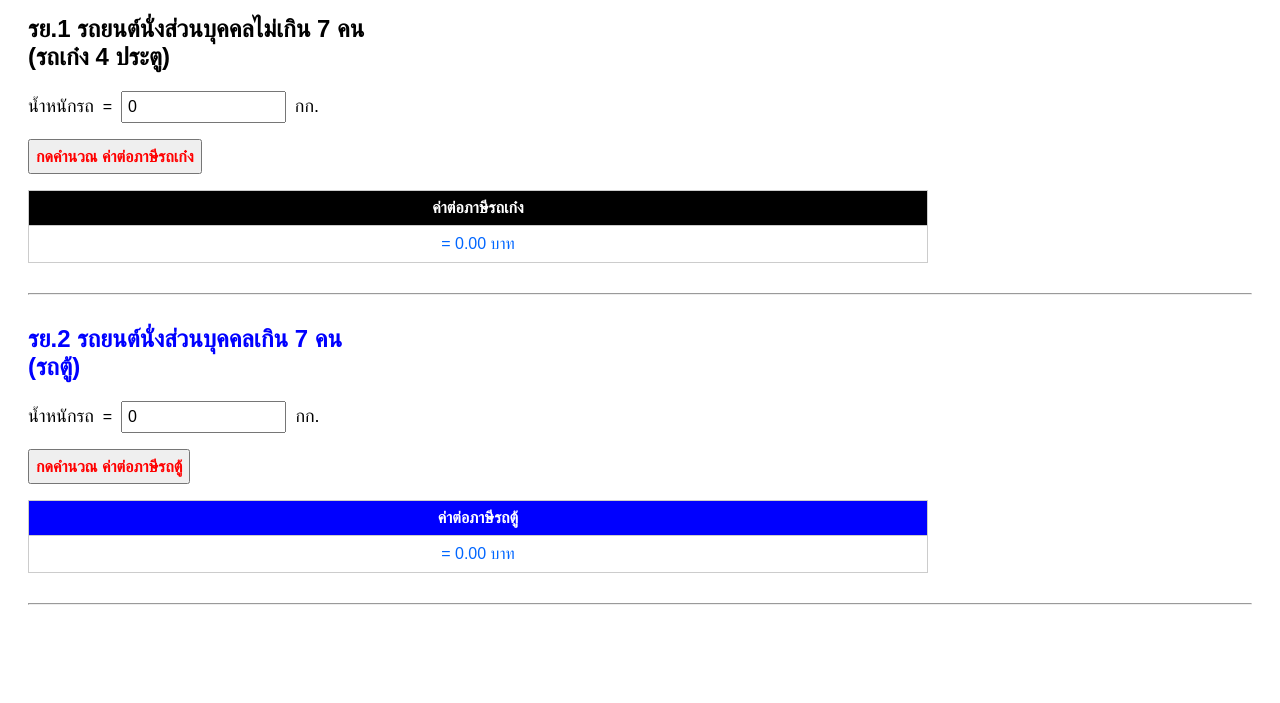
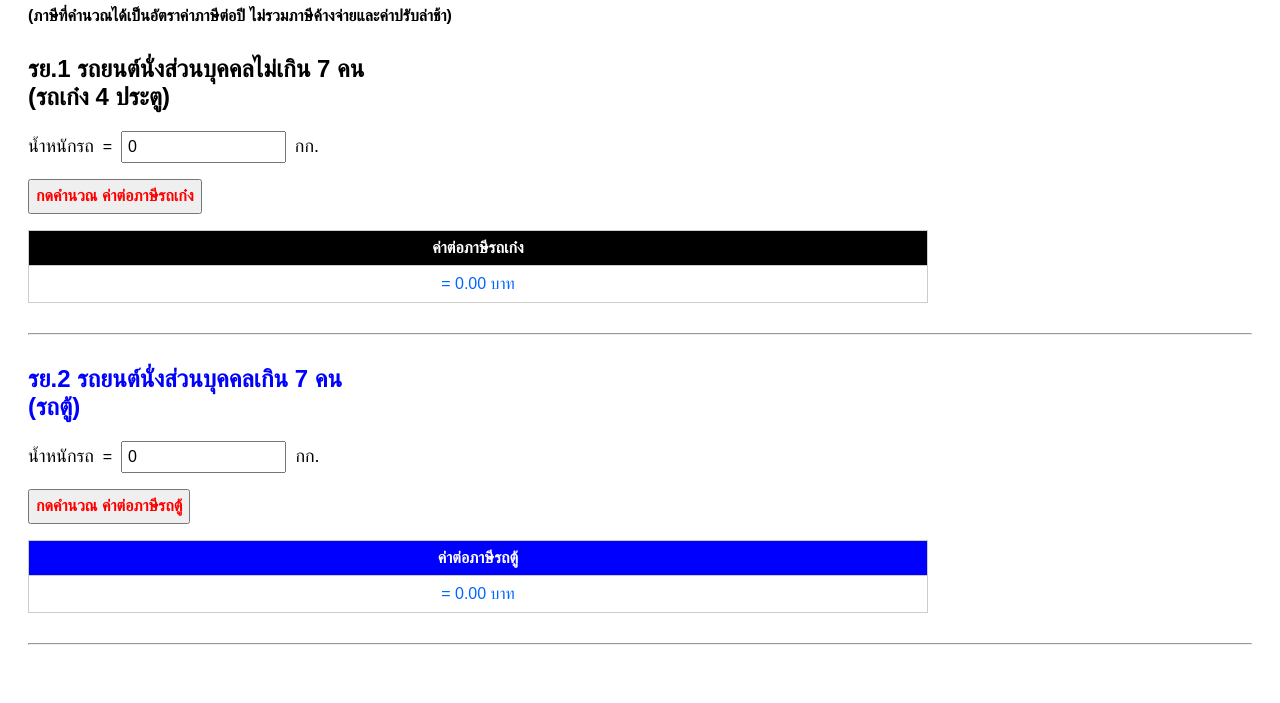
Before and after one commit to mazadora/EVTax_KBAmata, a plain HTML site: page index.html in a window 1280 px wide. Shown: the part 102-805 px from the top of the page. Drawn offline with Linux system fonts and the light colour scheme.

Commit message:
Update index.html

```diff
--- a/index.html
+++ b/index.html
@@ -19,6 +19,8 @@
 <body onload="onLoad()" oncontextmenu="return false;" onkeydown="return blockKeys(event)">
 
     <h1><img src="https://i.imgur.com/92uX0eH.png" weight="30" height="30"> ตรอ.เคบี อมตะ : คำนวณค่าภาษีรถออนไลน์ รถยนต์ไฟฟ้า</h1>
+
+    <p><h4>(ภาษีที่คำนวณได้เป็นอัตราค่าภาษีต่อปี ไม่รวมภาษีค้างจ่ายและค่าปรับล่าช้า)</h4></p>
 
     <form name="form1" onsubmit="return false;">
         <h2><span style="color: black; font-weight: bold;">รย.1 รถยนต์นั่งส่วนบุคคลไม่เกิน 7 คน<br>(รถเก๋ง 4 ประตู)</span></h2>
```
